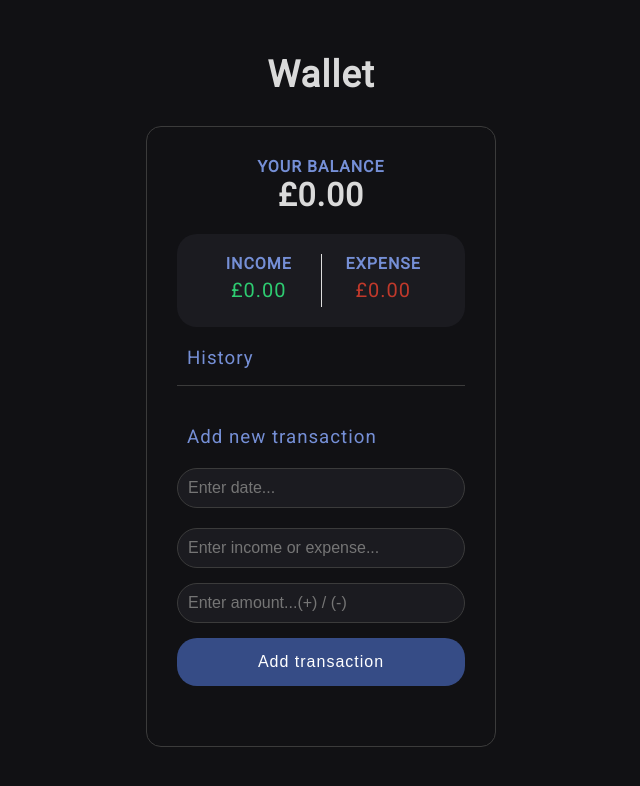
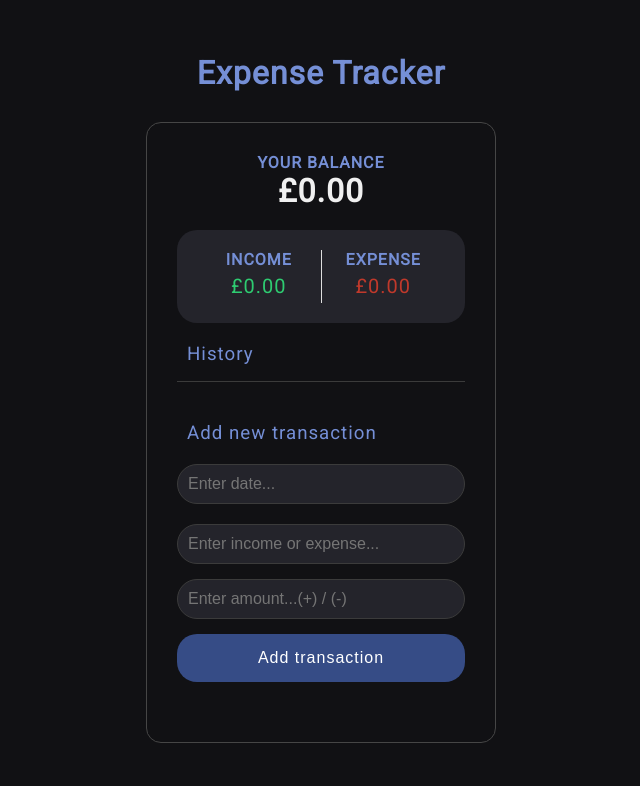
Before and after one commit to JanaHat/expense-tracker, a plain HTML site: page index.html in a window 1280 px wide. Shown: the whole page, without its empty margins (319-959 px from the left). Drawn offline with Linux system fonts and the light colour scheme.

Commit message:
small style changes

```diff
--- a/index.html
+++ b/index.html
@@ -8,7 +8,7 @@
     <link rel="stylesheet" href="style.css">
 </head>
 <body>
-    <h2>Wallet</h2>
+    <h2>Expense Tracker</h2>
     <div class="container">
         <h4>Your Balance</h4>
         <h1 id="balance">£0.00</h1>
--- a/style.css
+++ b/style.css
@@ -16,14 +16,14 @@ body {
     min-height: 100vh;
     margin: 0;
     font-family: 'Roboto', sans-serif;
-    color: rgb(218, 218, 218);
+    color: rgb(240, 240, 240);
 }
 
 .container {
     margin: 30px auto;
     padding: 30px;
     width: 350px;
-    border: 1px solid #3b3b3b;
+    border: 1px solid #464646;
     border-radius: 15px;
 }
 
@@ -33,8 +33,9 @@ h1 {
 }
 
 h2 {
-    font-size: 2.3rem;
+    font-size: 2rem;
     margin-bottom: 0;
+    color: #758fd6;
 }
 
 h3 {
@@ -55,7 +56,7 @@ h4 {
 }
 
 .inc-exp-container {
-    background-color: rgb(27, 27, 32);
+    background-color: rgb(36, 36, 43);
     padding: 20px;
     display: flex;
     justify-content: space-between;
@@ -106,7 +107,7 @@ input[type='text'], input[type='number'] {
     font-size: 16px;
     padding: 10px;
     width: 100%;
-    background-color: rgb(27, 27, 32);
+    background-color: rgb(36, 36, 43);
     color: white;
     margin-bottom: 15px;
 }
@@ -145,7 +146,7 @@ input:focus {
 }
 
 .list li {
-    background-color: rgb(27, 27, 32);
+    background-color: rgb(36, 36, 43);
     color: rgb(233, 233, 233);
     display: flex;
     justify-content: space-between;
```
